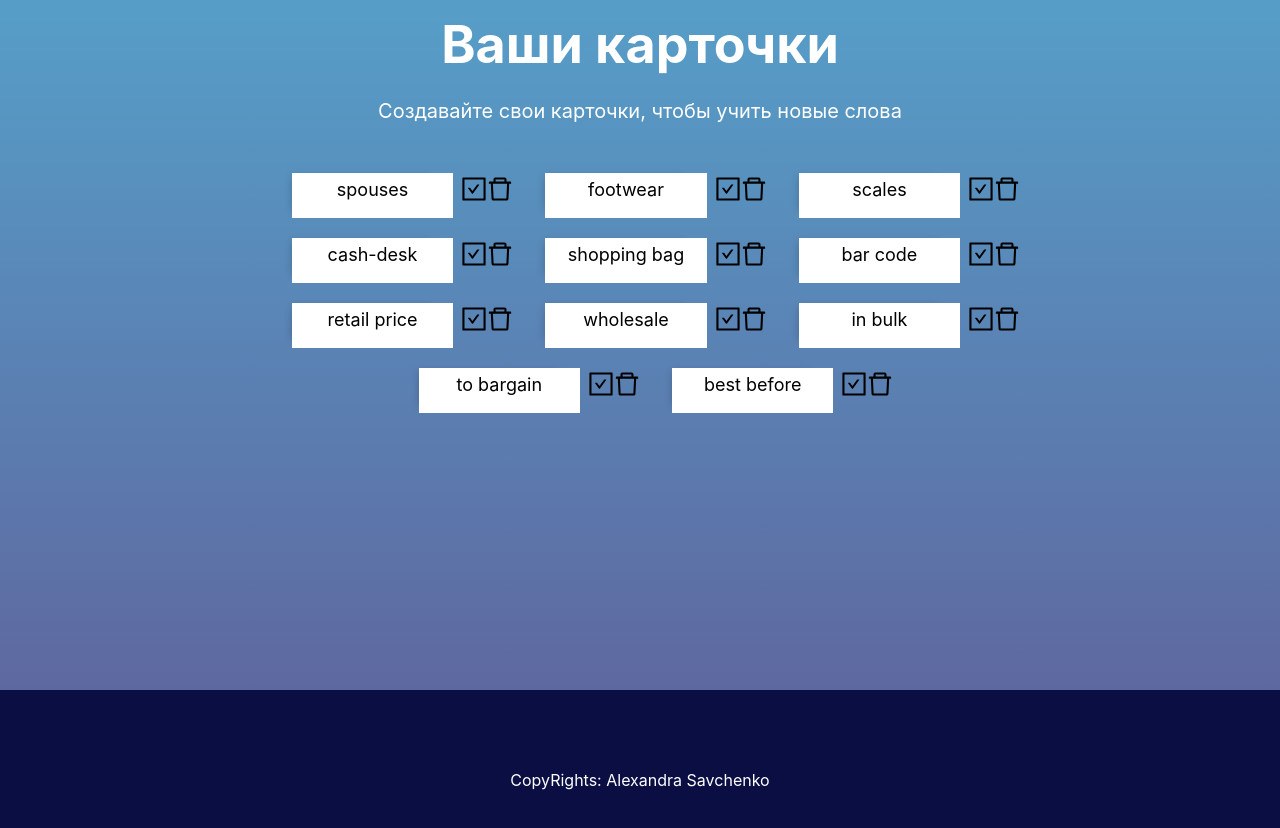
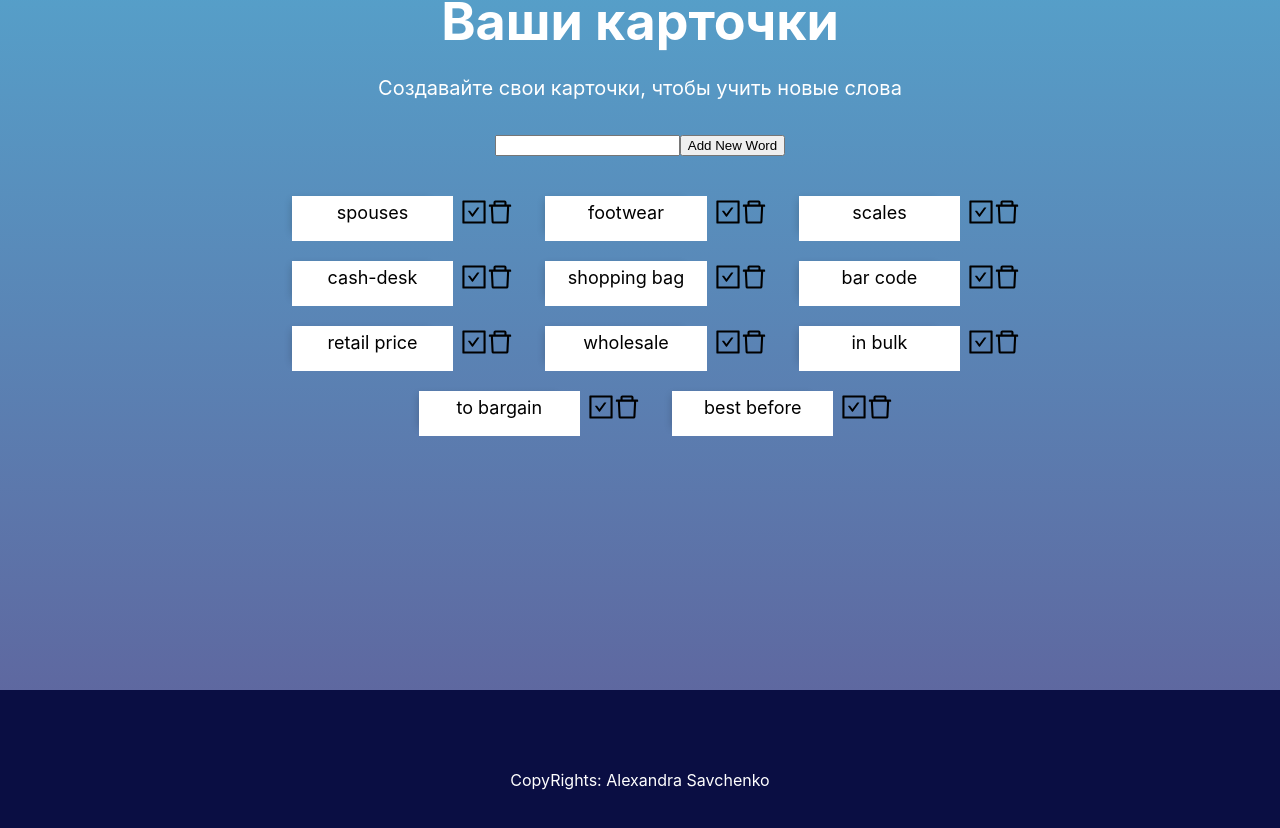
Before and after one commit to Savchhenko/Flash-cards-app, a React (Create React App) app: page / in a window 1280 px wide. Shown: the part 1030-1858 px from the top of the page. Built offline with nearby package versions, Linux system fonts and the light colour scheme.

Commit message:
add form

```diff
--- a/src/components/content-block/cardsList.jsx
+++ b/src/components/content-block/cardsList.jsx
@@ -1,9 +1,51 @@
-import React from "react";
+import React, { Component } from "react";
 import Card from "../card/card";
 import s from "../../styles/content-block.module.css";
 
-const CardsList = ({item = [], onDeletedItem}) => {
+class CardsList extends Component {
+    state = {
+        value: "",
+        label: "",
+    };
+
+    handleInputChange = (e) => {
+        console.log(e.target.value);
+        this.setState({ //передаем новое значение, поэтому тут объект
+            value: e.target.value,
+        });
+    };
+
+    handleSubmitForm = (e) => {
+        e.preventDefault();
+        this.setState(({value}) => {
+            return {
+                label: value,
+                value: "",
+            };
+        });
+    };
+
+    render() {
+        const {item = [], onDeletedItem} = this.props;
+
         return (
+            <>
+                <div>
+                    { this.state.label }
+                </div>
+                <form
+                    className={s.form}
+                    onSubmit={this.handleSubmitForm}
+                >
+                    <input
+                        type="text"
+                        value={this.state.value}
+                        onChange={this.handleInputChange}
+                    />
+                    <button>
+                        Add New Word
+                    </button>
+                </form>
                 <div className={s.cards}>
                     {
                         item.map(({ eng, rus, id }) => (
@@ -18,7 +60,9 @@ const CardsList = ({item = [], onDeletedItem}) => {
                         ))
                     }
                 </div>
+            </>
         );
-};
+    }
+}
 
 export default CardsList;
--- a/src/styles/content-block.module.css
+++ b/src/styles/content-block.module.css
@@ -36,3 +36,7 @@
     flex-wrap: wrap;
     justify-content: center;
 }
+
+.form {
+    margin-bottom: 24px;
+}
```
Lines whose indentation alone changed are shown as unchanged.
